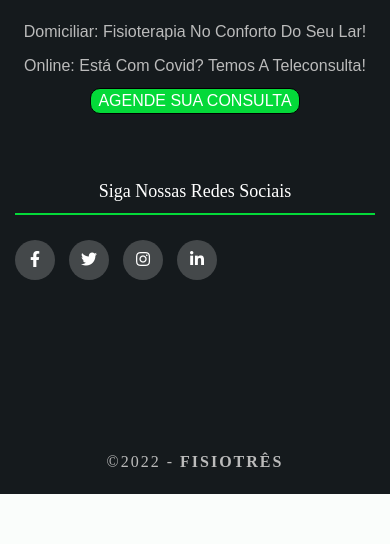
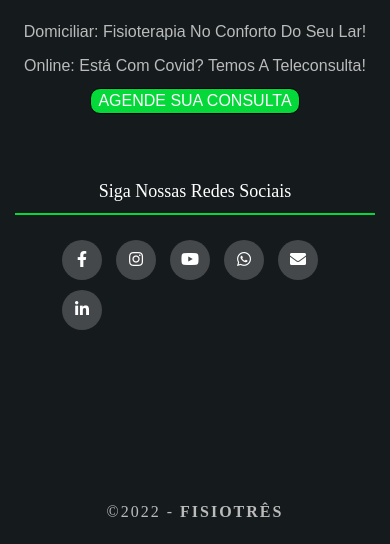
Before and after one commit to ClevertonCodev/Fisiotres, a PHP site: page /inicial.html in a window 390 px wide. Shown: the part 2570-3114 px from the top of the page. Before the commit the page ends 3064 px from the top, so only its background shows below. Run offline with PHP 8.4, Linux system fonts and the light colour scheme.

Commit message:
orgaanizar

```diff
--- a/css/Estrutura.css
+++ b/css/Estrutura.css
@@ -275,22 +275,36 @@ ul{
 .footer-col .social-links {
   margin-top: 10px;
   margin-bottom: 40px;
-  margin-right: auto;
-  margin-left: auto;
+  margin-right: 5px;
+  margin-left: 60px
 
 }
 
 /*responsive*/
-@media(max-width: 767px){
+@media(max-width: 768px){
   .footer-col{
-    width: 50%;
-    margin-bottom: 30px;
+    width: 51%;
+    margin-bottom: 30px;}
+    .footer-col .social-links {
+      margin-top: 10px;
+      margin-bottom: 40px;
+      margin-right: 5px;
+      margin-left: 47px;}
 }
-}
+
+
 @media(max-width: 574px){
   .footer-col{
     width: 100%;
 }
+}
+
+@media(max-width: 375px){
+  .footer-col .social-links {
+    margin-top: 10px;
+    margin-bottom: 40px;
+    margin-right: 5px;
+    margin-left: 17px;}
 }
 
 .copyright { /* corporação 2022*/
--- a/inicial.html
+++ b/inicial.html
@@ -67,13 +67,18 @@
 			   <br>
   	 		<div id="social-links" class="footer-col">
   	 			<h4>Siga nossas redes sociais</h4>
-  	 			<div class="social-links">
-  	 				<a href="#"><i class="fab fa-facebook-f"></i></a>
-  	 				<a href="#"><i class="fab fa-twitter"></i></a>
-  	 				<a href="#"><i class="fab fa-instagram"></i></a>
-  	 				<a href="#"><i class="fab fa-linkedin-in"></i></a>
-  	 			</div>
+  	 				<ul class="social-links">
+
+						   <a href="#"><i class="fab fa-facebook-f"></i></a>
+						   <a href="#"><i class="fab fa-instagram"></i></a>
+						   <a href="#"><i class="fab fa-youtube"></i></a>
+						   <a href="#"><i class="fab fa-whatsapp"></i></a>
+						   <a href="#"><i class="fa fa-envelope"></i></a>
+						   <a href="#"><i class="fab fa-linkedin-in"></i></a>
+
+				   </ul>
   	 		</div>
+
 
   	 </div>
   </footer>
```
